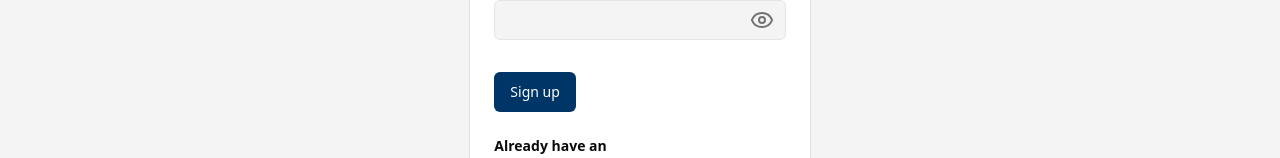
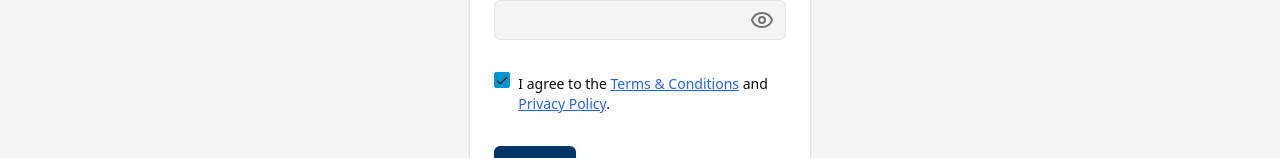
Before and after one commit to Chu-Jun/TravelEase-App, a Next.js app: page /sign-up in a window 1280 px wide. Shown: the part 451-609 px from the top of the page. Built offline with nearby package versions, Linux system fonts and the light colour scheme; no server answers.

Commit message:
Add t&c and privacy dialog

```diff
--- a/app/(auth-pages)/sign-up/page.tsx
+++ b/app/(auth-pages)/sign-up/page.tsx
@@ -16,7 +16,10 @@ import { Form, FormField, FormItem, FormLabel, FormControl, FormMessage } from "
 import { Input } from "@/components/ui/input";
 import { Button } from "@/components/ui/button";
 import { Box } from "@/components/ui/box";
+import { Checkbox } from "@/components/ui/checkbox";
 import { EyeIcon, EyeOffIcon } from "lucide-react";
+import TermsDialog from "@/components/TermsDialog";
+import PrivacyDialog from "@/components/PrivacyDialog";
 
 const formSchema = z.object({
     email: z.string().email(),
@@ -25,6 +28,9 @@ const formSchema = z.object({
     }),
     password: z.string().min(8, {
         message: "Password must be at least 8 characters."
+    }),
+    policyAgreement: z.literal(true, {
+        errorMap: () => ({ message: "You must agree to the Terms and Privacy Policy." })
     })
 })
 
@@ -38,6 +44,7 @@ export default function Signup() {
     email: string;
     username: string;
     password: string;
+    policyAgreement: true;
   }
 
   const form = useForm<FormValues>({
@@ -46,6 +53,7 @@ export default function Signup() {
         email: "",
         username: "",
         password: "",
+        policyAgreement: true
       },
   })
 
@@ -127,6 +135,26 @@ export default function Signup() {
                             </FormItem>
                         )}
                         />
+                        <FormField
+                        control={form.control}
+                        name="policyAgreement"
+                        render={({ field }) => (
+                            <FormItem className="space-y-2">
+                            <div className="flex items-start space-x-2">
+                                <FormControl>
+                                <Checkbox
+                                    checked={field.value}
+                                    onCheckedChange={field.onChange}
+                                />
+                                </FormControl>
+                                <div className="text-sm leading-snug mt-0.5">
+                                I agree to the <TermsDialog /> and <PrivacyDialog />.
+                                </div>
+                            </div>
+                            <FormMessage />
+                            </FormItem>
+                        )}
+                        />
                         <Button type="submit" className="bg-secondary text-white mt-8" disabled={form.formState.isSubmitting}>
                             {form.formState.isSubmitting ? (
                                 <span>Signing up...</span>
--- /dev/null
+++ b/components/PrivacyDialog.tsx
@@ -0,0 +1,73 @@
+"use client"
+
+import React, { useState } from "react";
+import { Dialog, DialogTrigger, DialogContent, DialogHeader, DialogTitle } from "@/components/ui/dialog";
+
+export default function PrivacyDialog() {
+
+    const [open, setOpen] = useState(false);
+
+    return (
+        <Dialog open={open} onOpenChange={setOpen}>
+            <DialogTrigger asChild>
+                <span
+                    className="text-blue-600 underline text-sm"
+                >
+                    Privacy Policy
+                </span>
+            </DialogTrigger>
+                <DialogContent className="text-black w-4/5 rounded-lg overflow-y-scroll h-[80%]">
+                    <DialogHeader>
+                        <DialogTitle>
+                            <p className="text-title font-extrabold">Privacy Policy</p>
+                        </DialogTitle>
+                    </DialogHeader>
+                    <div className="space-y-4 text-sm text-gray-700">
+                    <p><strong>1. Collection of Personal Data</strong></p>
+                    <p>We may collect the following personal data: name, email, phone number, travel preferences, login credentials (hashed), booking data, and device/IP information.</p>
+
+                    <p><strong>2. Purpose of Data Collection</strong></p>
+                    <ul className="list-disc pl-5">
+                        <li>To manage your TravelEase account</li>
+                        <li>To optimize your travel routes</li>
+                        <li>To store and manage bookings</li>
+                        <li>To send notifications and updates</li>
+                        <li>To enhance platform security and performance</li>
+                    </ul>
+
+                    <p><strong>3. Disclosure of Data</strong></p>
+                    <p>Your data may be shared with trusted third-party services for operations (e.g., payment, routing APIs) but will not be sold.</p>
+
+                    <p><strong>4. Data Security</strong></p>
+                    <p>We use encrypted data transmission, secure storage, and routine audits to protect your data.</p>
+
+                    <p><strong>5. Retention Period</strong></p>
+                    <p>We retain data as long as necessary for the purpose it was collected, or as required by law.</p>
+
+                    <p><strong>6. Your Rights</strong></p>
+                    <ul className="list-disc pl-5">
+                        <li>Access your personal data</li>
+                        <li>Correct inaccuracies</li>
+                        <li>Withdraw consent</li>
+                        <li>Request deletion (subject to legal exceptions)</li>
+                    </ul>
+
+                    <p><strong>7. Cookies</strong></p>
+                    <p>We use cookies to personalize your experience. You may disable them via browser settings.</p>
+
+                    <p><strong>8. Cross-Border Transfer</strong></p>
+                    <p>Some data may be processed outside Malaysia. Adequate protection measures will be taken.</p>
+
+                    <p><strong>9. Third-Party Links</strong></p>
+                    <p>Our platform may contain links to third-party sites. We are not responsible for their privacy practices.</p>
+
+                    <p><strong>10. Policy Updates</strong></p>
+                    <p>We may revise this policy. Changes will be communicated via the platform or email.</p>
+
+                    <p><strong>11. Contact Us</strong></p>
+                    <p>Email: <a href="mailto:reminder@travelease.site" className="text-blue-500">reminder@travelease.site</a></p>
+                    </div>
+                </DialogContent>
+        </Dialog>
+    );
+}
--- /dev/null
+++ b/components/TermsDialog.tsx
@@ -0,0 +1,60 @@
+"use client"
+
+import React, { useState } from "react";
+import { Dialog, DialogTrigger, DialogContent, DialogHeader, DialogTitle } from "@/components/ui/dialog";
+
+export default function TermsDialog() {
+
+    const [open, setOpen] = useState(false);
+
+    return (
+        <Dialog open={open} onOpenChange={setOpen}>
+            <DialogTrigger asChild>
+                <span
+                    className="text-blue-600 underline text-sm"
+                >
+                    Terms & Conditions
+                </span>
+            </DialogTrigger>
+                <DialogContent className="text-black w-4/5 rounded-lg overflow-y-scroll h-[80%]">
+                    <DialogHeader>
+                        <DialogTitle>
+                            <p className="text-title font-extrabold">Terms & Conditions</p>
+                        </DialogTitle>
+                    </DialogHeader>
+                    <div className="space-y-4 text-sm text-gray-700">
+                        <p><strong>1. Acceptance of Terms</strong></p>
+                        <p>By creating an account or using any part of the TravelEase platform, you agree to be bound by these Terms & Conditions and our Privacy Policy.</p>
+
+                        <p><strong>2. Eligibility</strong></p>
+                        <p>You must be at least 18 years old to use TravelEase. By using the platform, you confirm that you meet this requirement.</p>
+
+                        <p><strong>3. User Responsibilities</strong></p>
+                        <ul className="list-disc pl-5">
+                            <li>Provide accurate and current information.</li>
+                            <li>Keep your login credentials secure.</li>
+                            <li>Use the platform only for lawful purposes.</li>
+                        </ul>
+
+                        <p><strong>4. Booking & Payments</strong></p>
+                        <p>TravelEase may link to third-party booking services. We are not responsible for those transactions or their terms.</p>
+
+                        <p><strong>5. Intellectual Property</strong></p>
+                        <p>All content on TravelEase, including the logo, design, and software, is the property of TravelEase or its licensors and is protected under intellectual property laws.</p>
+
+                        <p><strong>6. Termination</strong></p>
+                        <p>We reserve the right to suspend or terminate accounts that violate these terms or misuse our services.</p>
+
+                        <p><strong>7. Limitation of Liability</strong></p>
+                        <p>TravelEase is provided "as-is." We are not liable for any indirect or consequential damages arising from your use of the platform.</p>
+
+                        <p><strong>8. Changes to Terms</strong></p>
+                        <p>We may update these Terms & Conditions at any time. Continued use of TravelEase indicates acceptance of any changes.</p>
+
+                        <p><strong>9. Contact Us</strong></p>
+                        <p>If you have questions regarding these Terms & Conditions, please email us at <a href="reminder@travelease.site" className="text-blue-500">reminder@travelease.site</a>.</p>
+                        </div>
+                </DialogContent>
+        </Dialog>
+    );
+}
```
